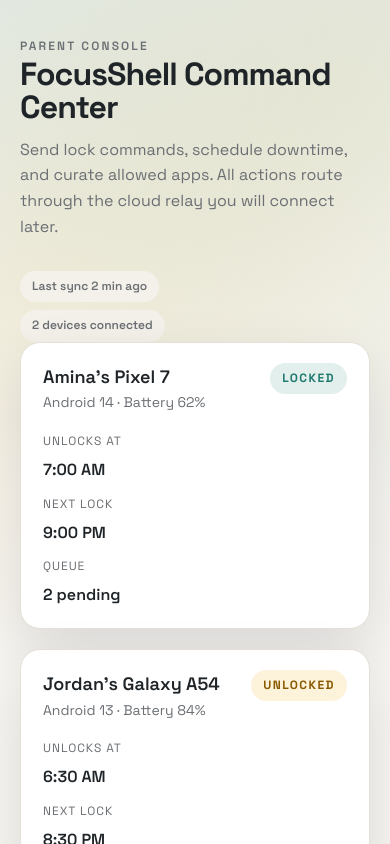
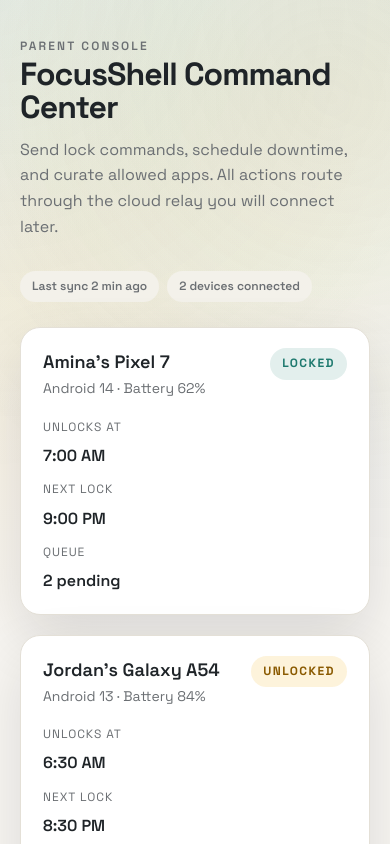
Before and after one commit to Supun-Dewsith/FocusShell-Parent-App, a React (Vite) app: page / in a window 390 px wide. Shown: the top 844 px of the page. Built offline with nearby package versions, Linux system fonts and the light colour scheme.

Commit message:
feat: Improve header and timeline spacing, and make status pills display side by side on small screens

```diff
--- a/src/App.css
+++ b/src/App.css
@@ -28,12 +28,14 @@
   justify-content: space-between;
   gap: 32px;
   align-items: flex-start;
+  margin-bottom: 25px;
 }
 
 .detail-header {
   display: flex;
   align-items: center;
   gap: 18px;
+  margin-bottom: 10px;
 }
 
 .detail-header__copy {
@@ -168,6 +170,10 @@
   padding: 22px;
   border: 1px solid var(--border);
   box-shadow: var(--shadow);
+}
+
+.panel.timeline{
+  margin-top: 24px;
 }
 
 .panel__header {
@@ -341,6 +347,12 @@
   }
 
   .header__status {
+    flex-direction: row;
+    align-items: center;
+    gap: 8px;
+  }
+
+  .header__status {
     align-items: flex-start;
   }
 
```
